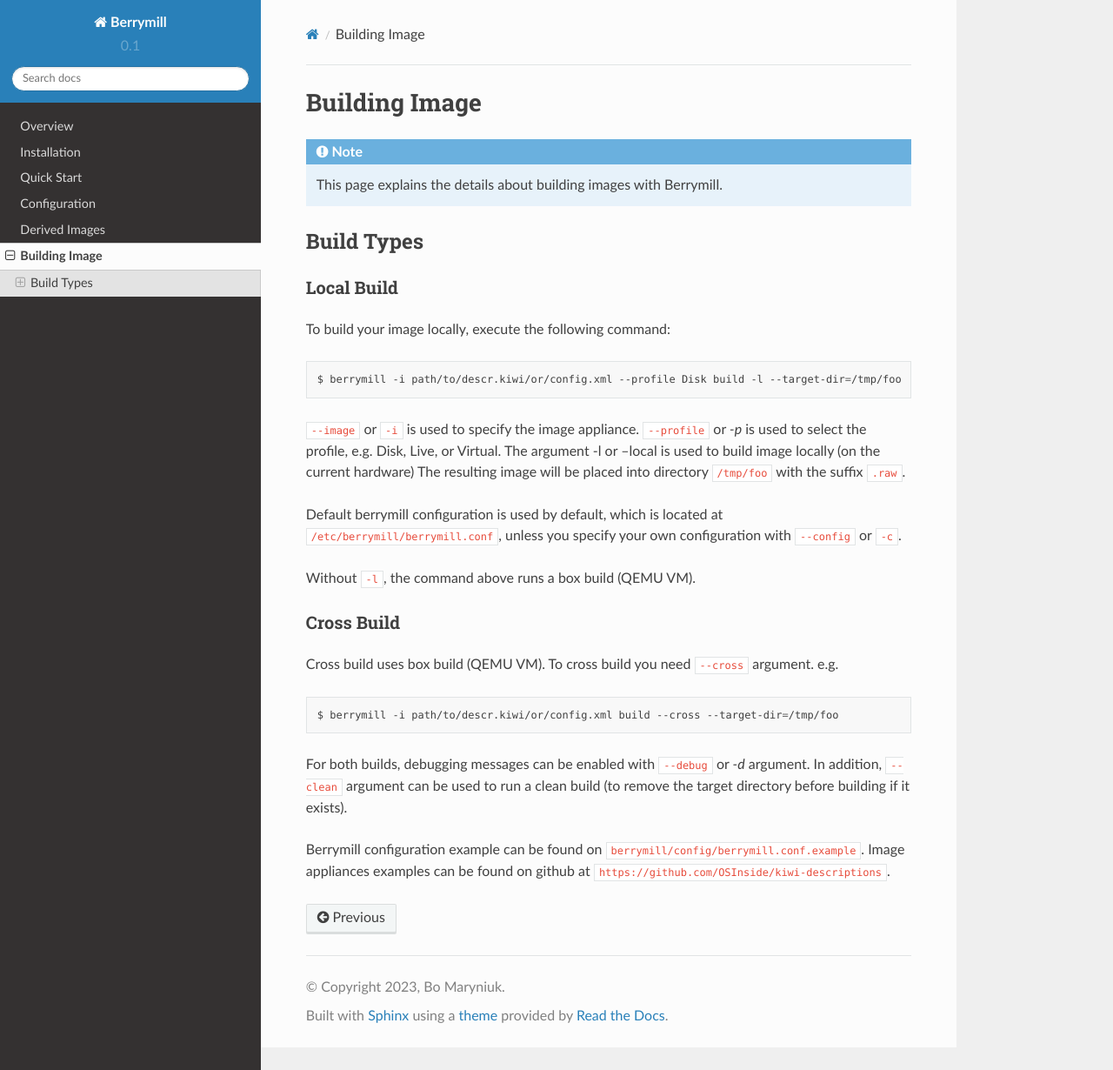
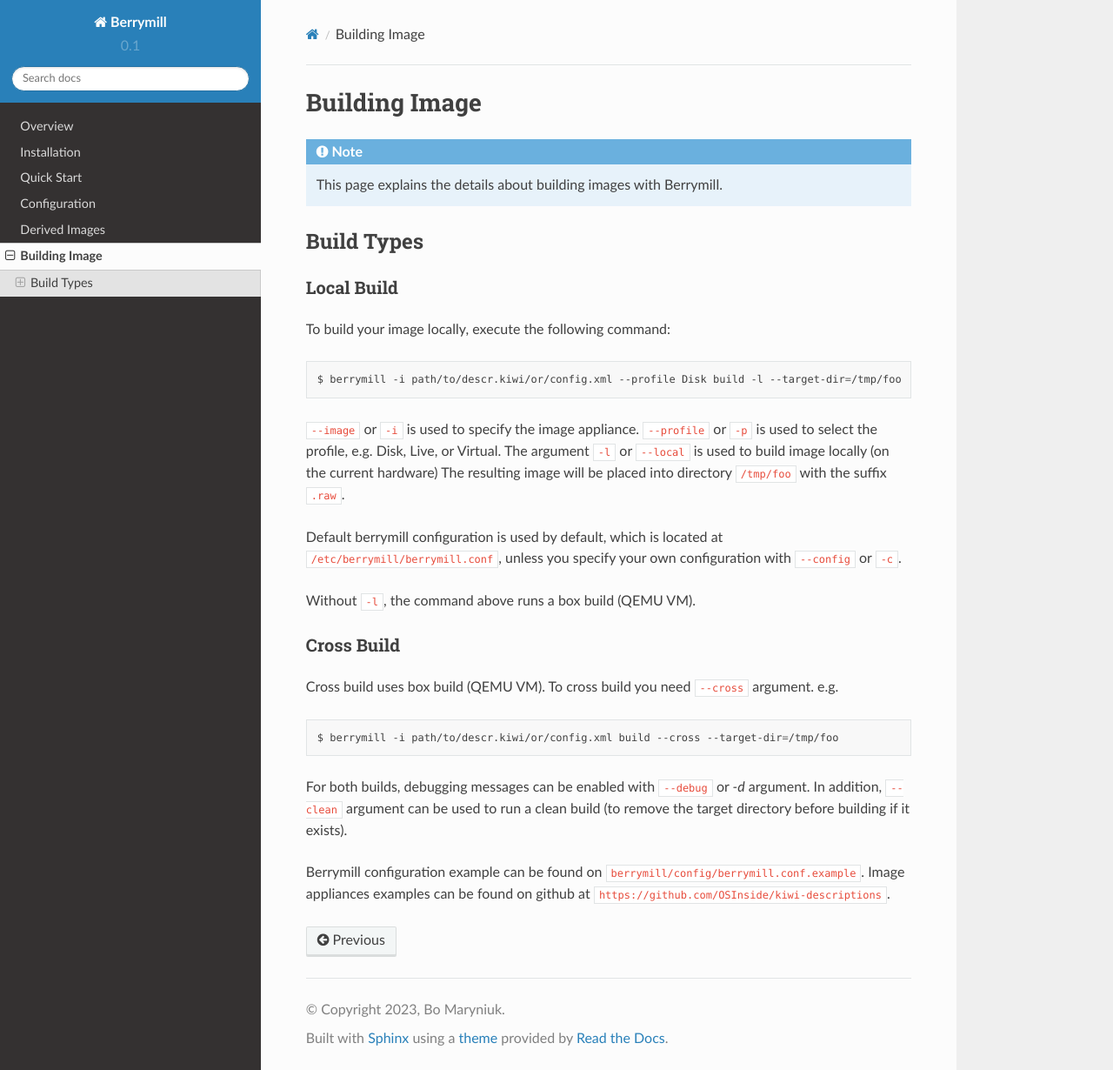
Before and after one commit to isbm/berrymill, a Sphinx documentation site: the page built from doc/source/detailedbuild.rst, in a window 1280 px wide and 1230 px high. Shown: the whole window at 87% size. Built offline with Sphinx 7.4.7 and the Read the Docs theme 2.0.0, drawn with Linux system fonts in a browser that asks for light colours.

```diff
--- a/doc/source/detailedbuild.rst
+++ b/doc/source/detailedbuild.rst
@@ -16,8 +16,8 @@ To build your image locally, execute the following command:
 
     $ berrymill -i path/to/descr.kiwi/or/config.xml --profile Disk build -l --target-dir=/tmp/foo
 
-``--image`` or ``-i`` is used to specify the image appliance. ``--profile`` or `-p` is used to select the profile, e.g. Disk, Live, or Virtual.
-The argument -l or --local is used to build image locally (on the current hardware)
+``--image`` or ``-i`` is used to specify the image appliance. ``--profile`` or ``-p`` is used to select the profile, e.g. Disk, Live, or Virtual.
+The argument ``-l`` or ``--local`` is used to build image locally (on the current hardware)
 The resulting image will be placed into directory ``/tmp/foo`` with the suffix ``.raw``.
 
 Default berrymill configuration is used by default, which is located at ``/etc/berrymill/berrymill.conf``, unless you specify your own configuration with
```
